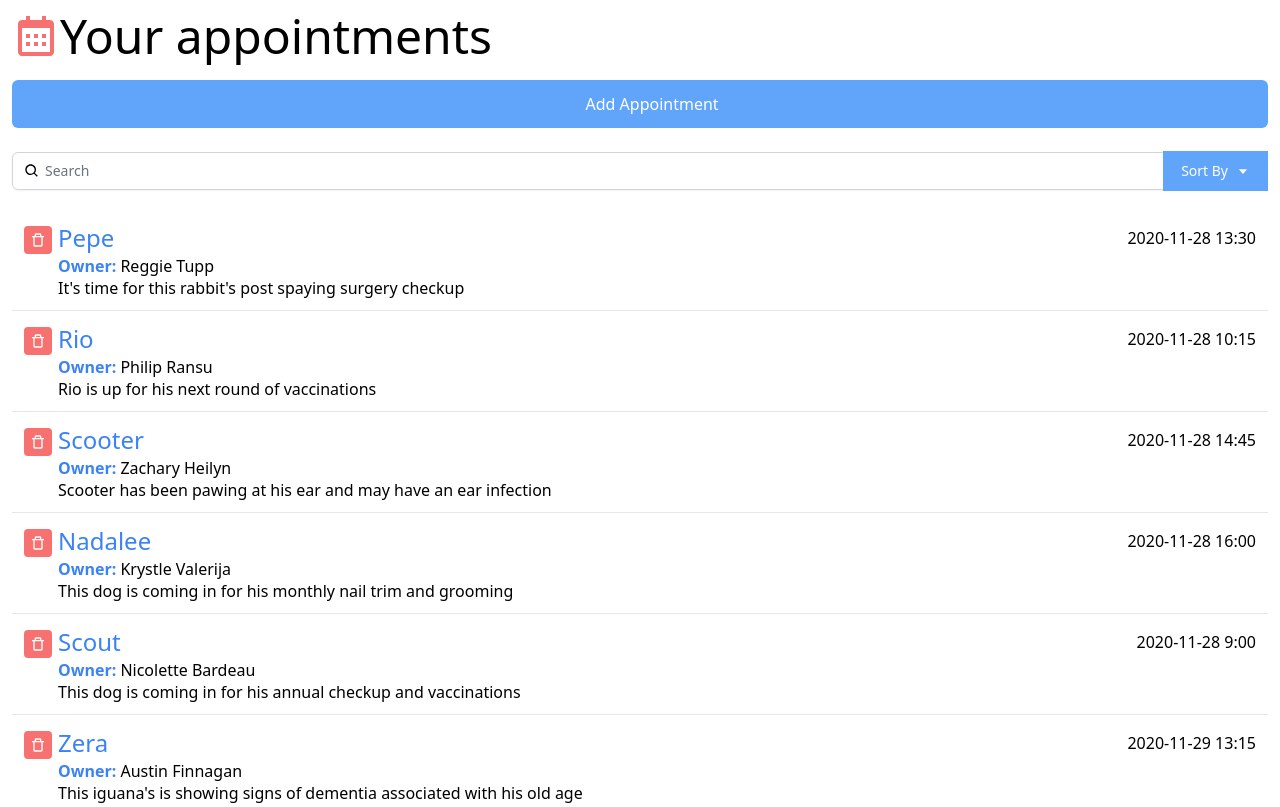
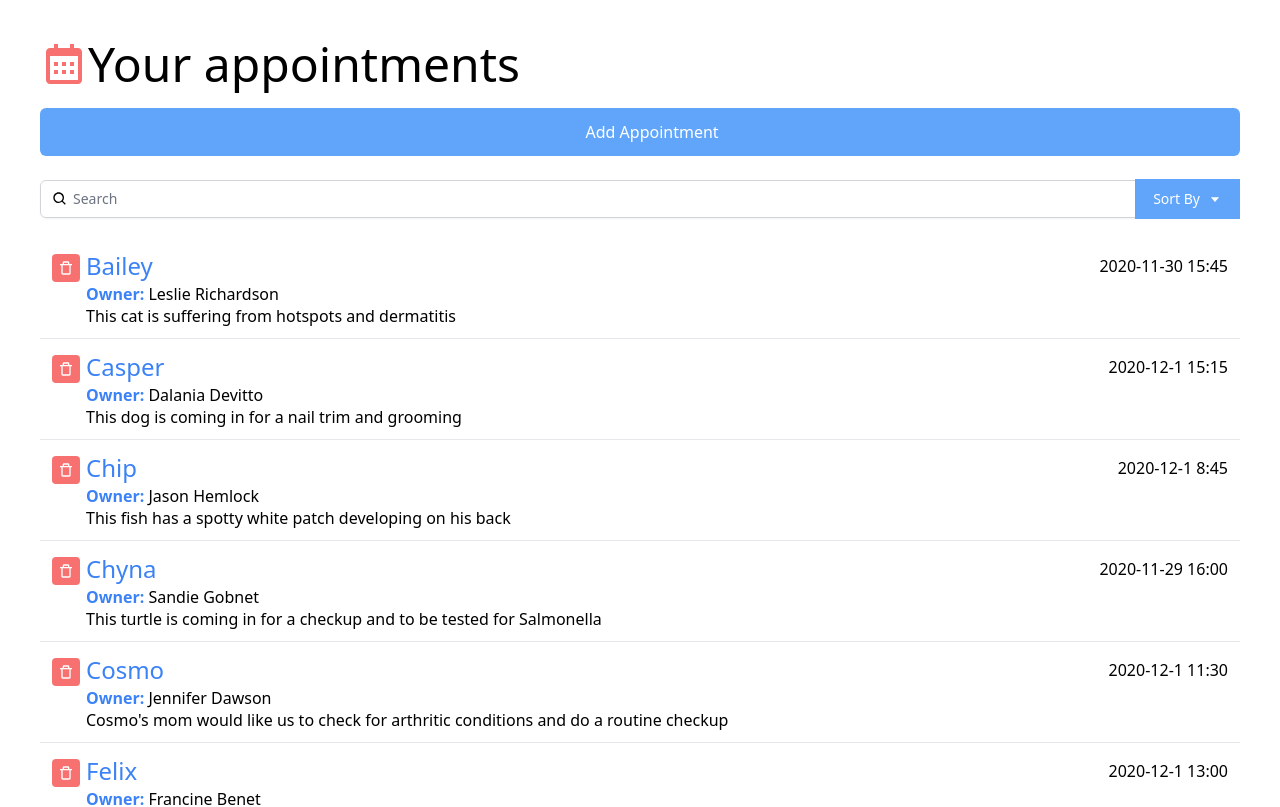
Before and after one commit to Meliwi/ReactJs-Building-interface, a React (Create React App) app: page / in a window 1280 px wide. Shown: the top 807 px of the page. Built offline with nearby package versions, Linux system fonts and the light colour scheme.

Commit message:
aetting up a sort

```diff
--- a/src/App.js
+++ b/src/App.js
@@ -9,9 +9,11 @@ function App() {
   //Hacemos uso de nuestro hook useState
   let[appointmentList, setAppointmentList] = useState([]);
   let[query, setQuery] = useState("");
+  let[sortBy, setSortBy] = useState("petName");
+  let[orderBy, setOrderBy] = useState("asc");
 
-  /*Esta función lo que hace es crear un array con los nombres de las
-    mascotas, el nombre de su dueño y las notas
+  /*se crea un array con los nombres de las
+    mascotas, el nombre de su dueño y las notas, este se denomina filteredAppointments
   */
   const filteredAppointments = appointmentList.filter(
     item => {
@@ -21,7 +23,20 @@ function App() {
         item.aptNotes.toLowerCase().includes(query.toLowerCase())
       )
     }
-  )
+    /*Entonces lo que se va a hacer a continuación es ordenar el array teniendo en cuenta
+    los nombres de las mascotas, entonces lo que se hace es declarar la variable order como orderBy = asc,
+    si esta en orden ascendente entonces order = 1, de lo contrario será -1, luego lo que se hace es
+    comparar dos nombres de mascotas entre ellas y se returna -1 * order o de lo contrario retornará 1 * order.
+
+    Básicamente a y b son arrays enteros, y el sortBy lo que esta haciendo es usar el petName, entonces
+    esto es lo que permite realizar las comparaciones entre ellos. */
+  ).sort((a,b)=> {
+    let order = (orderBy === 'asc') ? 1 : -1;
+    return (
+      a[sortBy].toLowerCase() < b[sortBy].toLowerCase()
+      ? -1 * order: 1 * order
+    )
+  })
 
   /*Creamos el método de fetch data donde vamos a hacer la petición de nuestros
     datos usando useCallBack el cual es otro hook
@@ -52,7 +67,7 @@ function App() {
   return (
     /* para centrar un container (setea un max width de un elemento) se usa mx-auto
     luego se añade un margin top de 3px y un font weigth de 100*/
-    <div className="App container mx-auto mt-3 font-thin px-3">
+    <div className="App container mx-auto mt-10 font-thin px-10">
       {/*text-5xl asigna un font-size de 3rem y un line-heigh:1
       elementos en linea (inline-block )*/}
       <h1 className="text-5xl mb-5" >
@@ -74,7 +89,7 @@ function App() {
             La función filter crea un nuevo array con todos los elementos que cumplan con
             la condición implementada por la función dada.
 
-            La función OnDeleteAppointment resibe un id, a partir de aquí lo que se hace es
+            La función OnDeleteAppointment recibe un id, a partir de aquí lo que se hace es
             revisar que el id dado no coincida con los id pertenecientes al data.json,
             luego de esto la función filter crea un nuevo array con los elementos que cumplan con
             esa condición es decir todos los que no quieran ser eliminados y por ultimo
@@ -83,7 +98,7 @@ function App() {
             onDeleteAppointment ={
               appointmentId =>
               setAppointmentList(appointmentList.filter(appointment =>
-                appointment.id != appointmentId))
+                appointment.id !== appointmentId))
             }
             />
           ))
```
